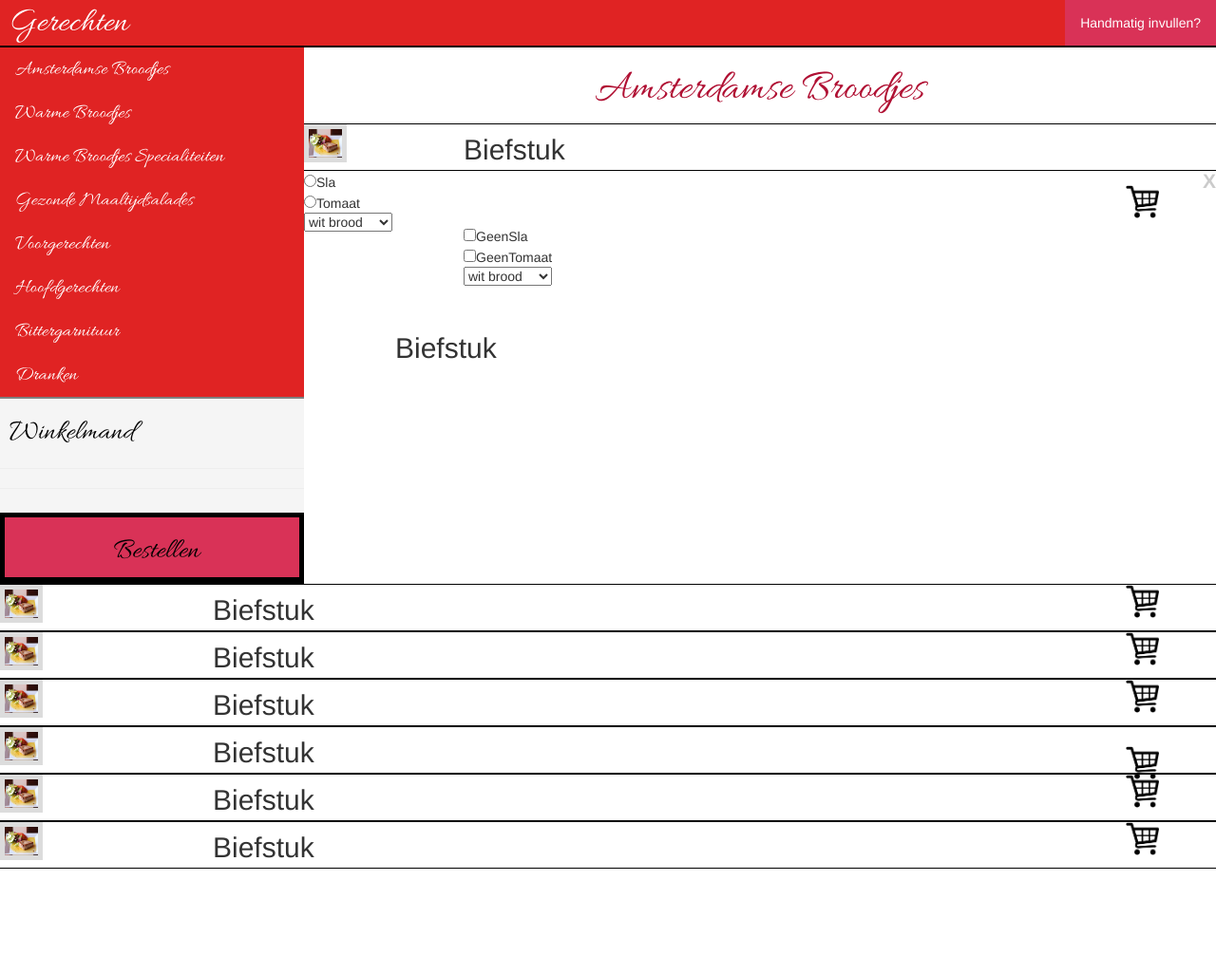
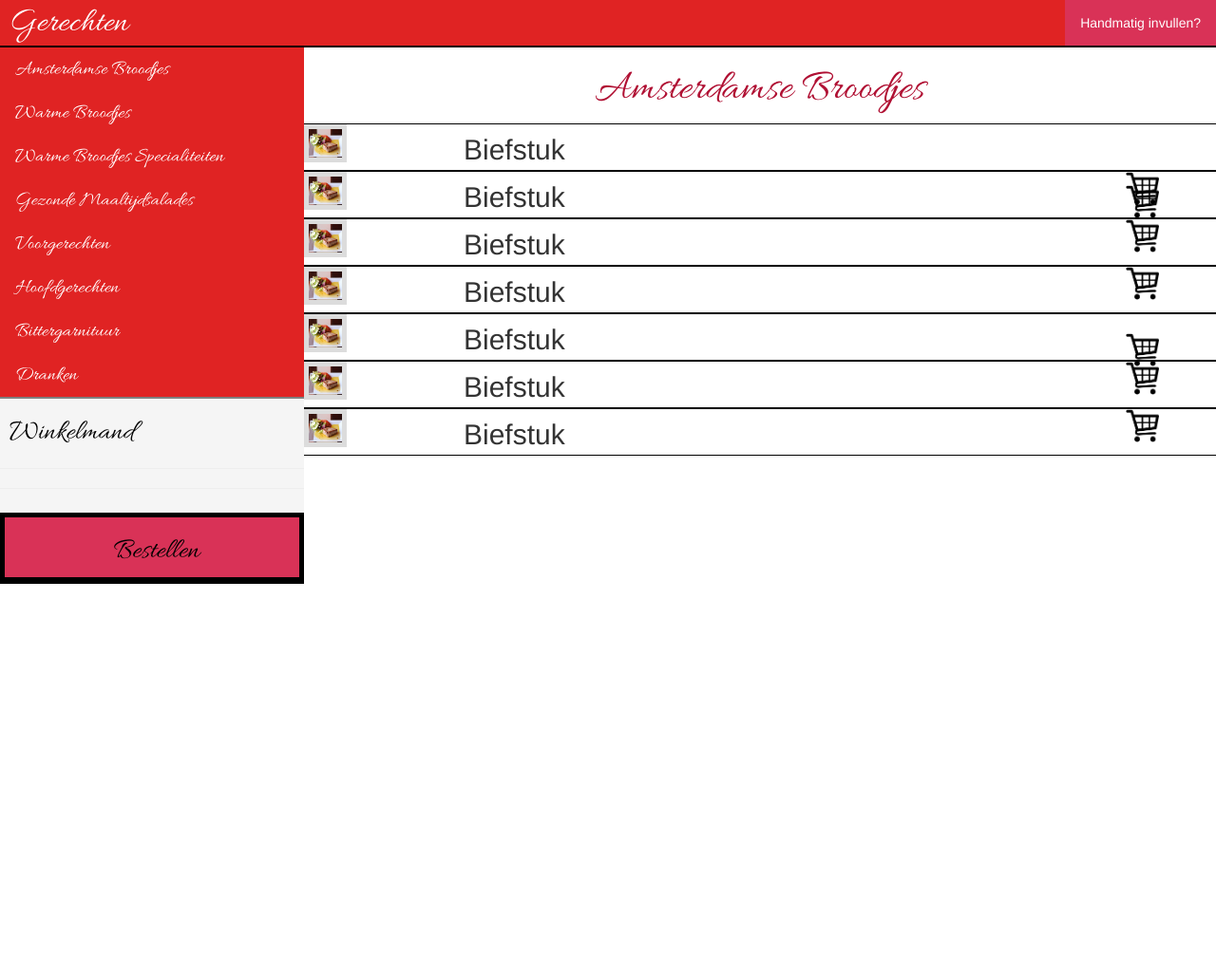
Before and after one commit to RowyDonker/Westpoort, a PHP site: page /?page=1 in a window 1280 px wide. Shown: the whole page at 95% size. After the commit the page ends 615 px from the top, so only its background shows below. Run offline with PHP 8.4, Linux system fonts and the light colour scheme.

Commit message:
Fixing bugs

```diff
--- a/css/style.css
+++ b/css/style.css
@@ -151,8 +151,8 @@ border-bottom: 2px solid black;
 transition: all 0.3s;
 }
 .Keuzes{
-margin-left: auto;
-
+float: right;
+margin-top: -60px;
 }
 .CONTENT{
 margin-left: 10%;
--- a/view/AmsterdamseBroodjes.php
+++ b/view/AmsterdamseBroodjes.php
@@ -4,7 +4,6 @@
 <div class="FoodSelection">
     <img class="PlaatjeGerecht" src="Images/Etenmetnaam/biefstuk.jpg">
     <div class="CONTENT">
-
         <div class="GerechtTekst">
         <h2 class="GerechtNaam">Biefstuk</h2>
         <h2 class="Prijs">$4.50</h2>
@@ -19,41 +18,6 @@
         </div>
     </div>
     <div class="WinkelKar"><img class="BestelKar" src="Images/shopping_cart_PNG37.png"><img class="BestelKarVol" src="Images/VolleKar.png"><p class="BestelText" data-name="Biefstuk" data-price="€4.50">Bestellen</p></div>
-
-    <div class="GerechtTekst">
-    <h2 class="GerechtNaam">Biefstuk</h2>
-    <h2 class="Prijs">$4.50</h2>
-
-    <p class="Beschrijving">Beschrijving...bla bla blabla bla bla bla bla bla bla bla bla bla bla bla bla bla bla bla bla bla bla bla bla bla bla bla </p>
-        </div>
-    </div>
-    <a href="#openModal"><div class="WinkelKar"><img class="BestelKar" src="Images/shopping_cart_PNG37.png"><img class="BestelKarVol" src="Images/VolleKar.png"><p class="BestelText">Bestellen</p></div></a>
-    <div id="openModal" class="modalDialog">
-                    <div>
-                        <a href="#close" title="Close" class="close">X</a>
-       <div class="Keuzes">
-    <input type="radio" name="slatomaat" value="sla">Sla<br>
-    <input type="radio" name="slatomaat" value="Tomaat">Tomaat<br>
-    <select>
-    <option value="wit brood">wit brood</option>
-    <option value="bruin brood">bruin brood</option>
-    </select>
-    <p class="BestelText" data-name="Biefstuk" data-price="€4.50">Bestellen</p>
-    </div>
-                        <div class="ModalContent">
-                        </div>
-                    </div>
-                </div>
-
-
-
-
-
-
-
-
-
-
 </div>
 <div class="FoodSelection" data-name="Hamburger" data-price="€3.36">
     <img class="PlaatjeGerecht" src="Images/Etenmetnaam/biefstuk.jpg">
@@ -64,7 +28,7 @@
     <p class="Beschrijving">Beschrijving...bla bla blabla bla bla bla bla bla bla bla bla bla bla bla bla bla bla bla bla bla bla bla bla bla bla bla </p>
     </div>
      </div>
-    <div class="WinkelKar"><img class="BestelKar" src="Images/shopping_cart_PNG37.png"><img class="BestelKarVol" src="Images/VolleKar.png"><p class="BestelText">Bestellen</p></div>
+    <div class="WinkelKar"><img class="BestelKar" src="Images/shopping_cart_PNG37.png"><img class="BestelKarVol" src="Images/VolleKar.png"><p class="BestelText" data-name="Biefstuk" data-price="€4.50">Bestellen</p></div>
 </div>
 <div class="FoodSelection" data-name="Frikandel" data-price="€2.23">
     <img class="PlaatjeGerecht" src="Images/Etenmetnaam/biefstuk.jpg">
```
Also changed, not shown: other parts of css/style.css (+0 -64 lines).
